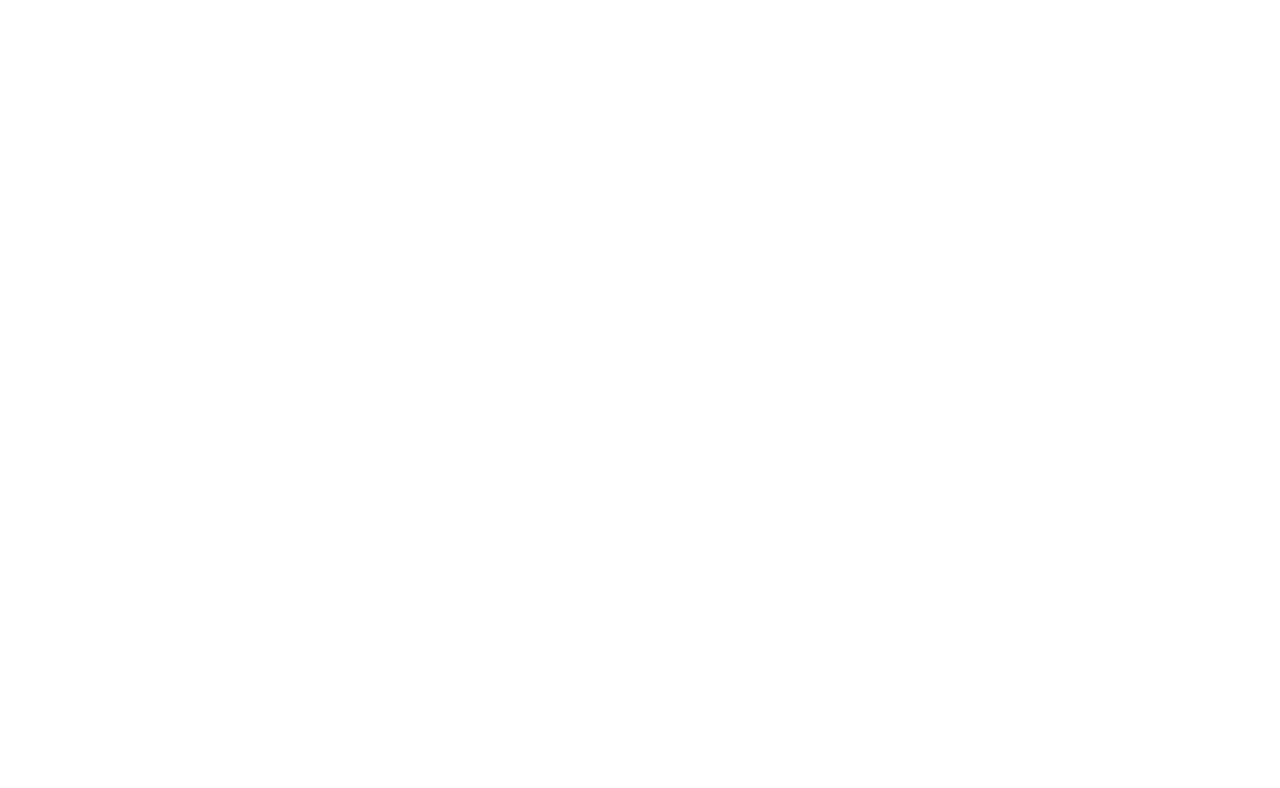
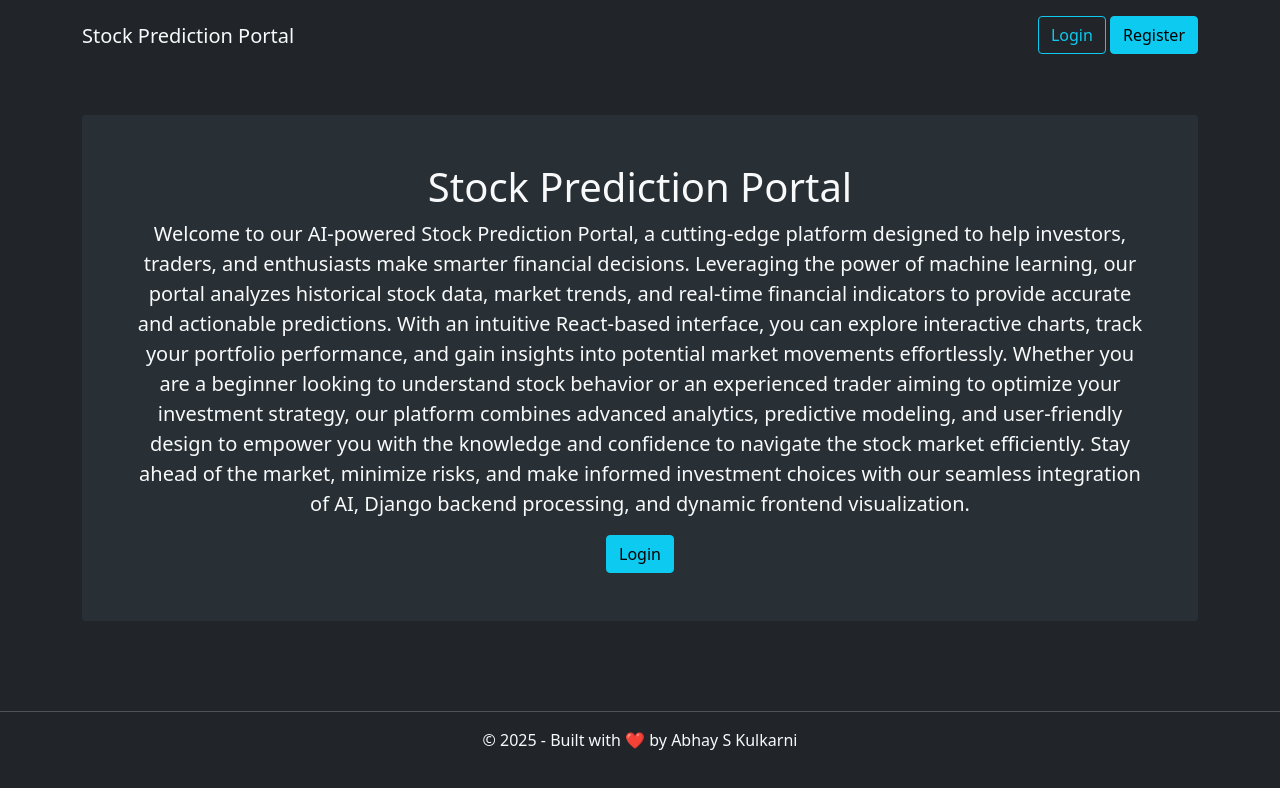
Before and after one commit to Abhay-SKulkarni123/stock-prediction-portal, a React (Vite) app in the folder frontend-react/: page / in a window 1280 px wide. Shown: the top 788 px of the page. Built offline with nearby package versions, Linux system fonts and the light colour scheme.

Commit message:
Home-Page React

```diff
--- a/frontend-react/index.html
+++ b/frontend-react/index.html
@@ -3,10 +3,14 @@
   <head>
     <meta charset="UTF-8" />
     <meta name="viewport" content="width=device-width, initial-scale=1.0" />
-    <title>Stock Prediction <Portal></Portal></title>
+    <title>Stock Prediction Portal</title>
+    <link href="https://cdn.jsdelivr.net/npm/bootstrap@5.0.2/dist/css/bootstrap.min.css" rel="stylesheet" >
+
   </head>
   <body>
     <div id="root"></div>
     <script type="module" src="/src/main.jsx"></script>
+
+    <script src="https://cdn.jsdelivr.net/npm/bootstrap@5.0.2/dist/js/bootstrap.bundle.min.js" ></script>
   </body>
 </html>
--- a/frontend-react/src/App.jsx
+++ b/frontend-react/src/App.jsx
@@ -1,11 +1,17 @@
 import { useState } from 'react'
+import './assets/css/style.css'
+import Header from "./components/Header";
+import Main from "./components/Main";
+import Footer from "./components/Footer";
 
 function App() {
   const [count, setCount] = useState(0)
 
   return (
     <>
-
+    <Header />
+    <Main />
+    <Footer />
     </>
   )
 }
--- /dev/null
+++ b/frontend-react/src/assets/css/style.css
@@ -0,0 +1,17 @@
+body{
+    background-color: #212529;
+}
+
+.bg-light-dark{
+    background-color: #283035;
+}
+
+#root{
+    display: flex;
+    flex-direction: column;
+    min-height: 100vh;
+}
+
+.container{
+    flex: 1;
+}
--- /dev/null
+++ b/frontend-react/src/components/Button.jsx
@@ -0,0 +1,11 @@
+import React from 'react'
+
+const Button = (props) => {
+  return (
+    <>
+      <a className={`btn ${props.class}`} href="#">{props.text}</a>
+    </>
+  );
+}
+
+export default Button
--- /dev/null
+++ b/frontend-react/src/components/Footer.jsx
@@ -0,0 +1,14 @@
+import React from "react";
+
+const Footer = () => {
+  return (
+    <footer className="footer py-3 my-3">
+      <hr className="border-bottom" />
+      <p className="text-light text-center">
+        &copy; 2025 - Built with ❤️ by Abhay S Kulkarni
+      </p>
+    </footer>
+  );
+};
+
+export default Footer;
--- /dev/null
+++ b/frontend-react/src/components/Header.jsx
@@ -0,0 +1,22 @@
+import React from 'react'
+import Button from './Button'
+
+const Header = () => {
+  return (
+    <>
+      <nav className="navbar container pt-3 pb-3 align-items-start">
+        <a className="navbar-brand text-light" href="#">
+          Stock Prediction Portal
+        </a>
+
+        <div>
+          <Button text='Login' class="btn-outline-info"/>
+          &nbsp;
+          <Button text='Register' class="btn-info" />
+        </div>
+      </nav>
+    </>
+  );
+}
+
+export default Header
--- /dev/null
+++ b/frontend-react/src/components/Main.jsx
@@ -0,0 +1,37 @@
+import React from 'react'
+import Header from './Header';
+import Footer from './Footer';
+import Button from './Button';
+
+const Main = () => {
+  return (
+    <>
+      <div className="container">
+        <div className="p-5 text-center bg-light-dark rounded">
+          <h1 className="text-light">Stock Prediction Portal</h1>
+          <p className="lead text-light">
+            Welcome to our AI-powered Stock Prediction Portal, a cutting-edge
+            platform designed to help investors, traders, and enthusiasts make
+            smarter financial decisions. Leveraging the power of machine
+            learning, our portal analyzes historical stock data, market trends,
+            and real-time financial indicators to provide accurate and
+            actionable predictions. With an intuitive React-based interface, you
+            can explore interactive charts, track your portfolio performance,
+            and gain insights into potential market movements effortlessly.
+            Whether you are a beginner looking to understand stock behavior or
+            an experienced trader aiming to optimize your investment strategy,
+            our platform combines advanced analytics, predictive modeling, and
+            user-friendly design to empower you with the knowledge and
+            confidence to navigate the stock market efficiently. Stay ahead of
+            the market, minimize risks, and make informed investment choices
+            with our seamless integration of AI, Django backend processing, and
+            dynamic frontend visualization.
+          </p>
+          <Button text="Login" class="btn-info" />
+        </div>
+      </div>
+    </>
+  );
+}
+
+export default Main
```
